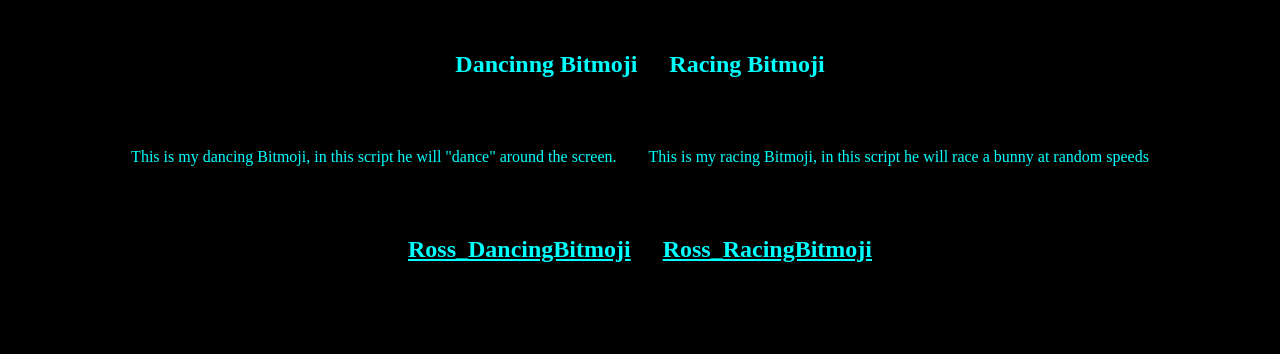
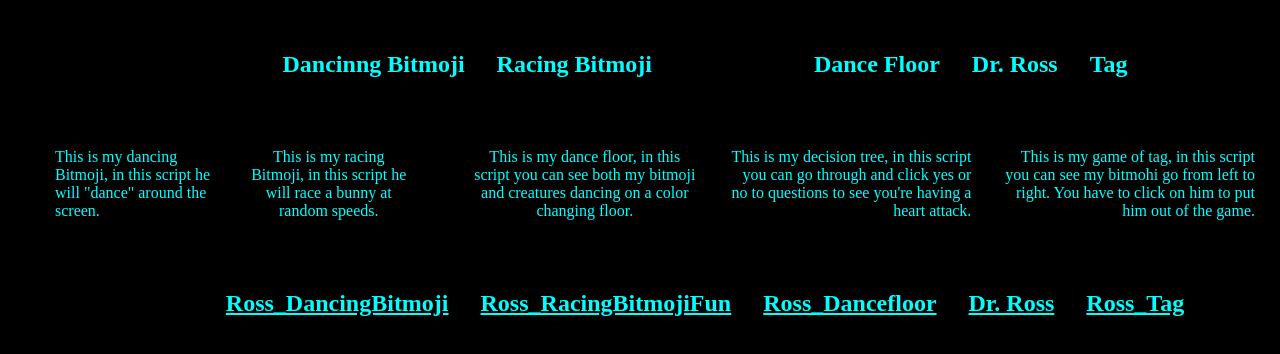
Before and after one commit to BlazingSaddles1984/BlazingSaddles1984, a plain HTML site: page javascripts.html in a window 1280 px wide. Shown: the part 534-888 px from the top of the page. Before the commit the page ends 842 px from the top, so only its background shows below. Drawn offline with Linux system fonts and the light colour scheme; a script that the page names is missing.

Commit message:
Add files via upload

```diff
--- a/javascripts.html
+++ b/javascripts.html
@@ -30,9 +30,16 @@
    #racing{
     margin-right: 130px;
    }
+   #id{
+    margin-right: 130px;
+   }
    #p2{
     margin-bottom: 50px;
    }
+   #dance{
+    margin-left: 130px;
+   }
+
 
 
     </style>
@@ -56,8 +63,11 @@
     <tbody>
         <tr>
             <td><h2 id="h2left" style="text-align: left;">Dancinng Bitmoji</h2></td>
-            <td><h2 id="h2right" style="text-align: right;">Racing Bitmoji</h2>
+            <td><h2 id="h2right" style="text-align: center;">Racing Bitmoji</h2>
             </td>
+            <td><h2 id="h2bottom2" style="text-align: center;">Dance Floor</h2></td>
+            <td><h2 id="h2bottom" style="text-align: right">Dr. Ross</h2> </td>
+            <td><h2 id="h2bottom3" style="text-align:  right;">Tag</h2></td>
         </tr>
     </tbody>
 </table>
@@ -67,8 +77,11 @@
         <tr>
             <td><p id="pleft" style="text-align: left;">This is my dancing Bitmoji, in this script he will "dance" around the screen.</p>
             </td>
-            <td><p id="pright" style="text-align: right;">This is my racing Bitmoji, in this script he will race a bunny at random speeds</p>
+            <td><p id="pright" style="text-align: center;">This is my racing Bitmoji, in this script he will race a bunny at random speeds.</p>
             </td>
+            <td><p id="bottom2" style="text-align: center;">This is my dance floor, in this script you can see both my bitmoji and creatures dancing on a color changing floor.</p></td>
+            <td><p id="bottom" style="text-align: right;">This is my decision tree, in this script you can go through and click yes or no to questions to see you're having a heart attack.</p> </td>
+            <td><p id="bottom3" style="text-align: right;">This is my game of tag, in this script you can see my bitmohi go from left to right. You have to click on him to put him out of the game.</p></td>
         </tr>
     </tbody>
 </table>
@@ -78,9 +91,11 @@
         <tr>
             <td><h2 id="dancing" style="text-align: left;"><a href="https://www.khanacademy.org/computer-programming/ross_dancingbitmoji/6235095889133568">Ross_DancingBitmoji</a></h2><script id="danceman" src="https://www.khanacademy.org/computer-programming/ross_dancingbitmoji/6235095889133568/embed.js?editor=no&buttons=no&author=no&embed=yes"></script>
             </td>
-            <td><h2 id="racing" style="text-align: right;"><a href="https://www.khanacademy.org/computer-programming/ross_racingbitmoji/5314053020631040">Ross_RacingBitmoji</a></h2><script id="raceman" src="https://www.khanacademy.org/computer-programming/ross_racingbitmoji/5314053020631040/embed.js?editor=no&buttons=no&author=no&embed=yes"></script>
+            <td><h2 id="racing" style="text-align: center;"><h2><a href="https://www.khanacademy.org/computer-programming/ross_racingbitmojifun/6065292222185472">Ross_RacingBitmojiFun</a></h2><script src="https://www.khanacademy.org/computer-programming/ross_racingbitmojifun/6065292222185472/embed.js?editor=no&buttons=no&author=no&embed=yes"></script></p>
             </td>
-        </tr>
+            <td><h2 id="dance" style="text-align: center;"><h2><a href="https://www.khanacademy.org/computer-programming/ross_dancefloor/6368085367635968">Ross_Dancefloor</a></h2><script src="https://www.khanacademy.org/computer-programming/ross_dancefloor/6368085367635968/embed.js?editor=no&buttons=no&author=no&embed=yes"></script></h2></td>
+            <td><h2 id="dr" style="text-align: left;"><h2><a href="https://www.khanacademy.org/computer-programming/dr-ross/4678829039468544">Dr. Ross</a></h2><script src="https://www.khanacademy.org/computer-programming/dr-ross/4678829039468544/embed.js?editor=no&buttons=no&author=no&embed=yes"></script>
+            <td><h2 id="tag" style="text-align: right;"><h2><a href="https://www.khanacademy.org/computer-programming/ross_tag/6491470852571136">Ross_Tag</a></h2><script src="https://www.khanacademy.org/computer-programming/ross_tag/6491470852571136/embed.js?editor=no&buttons=no&author=no&embed=yes"></script></h2></td>
     </tbody>
 </table>
 </body>
```
